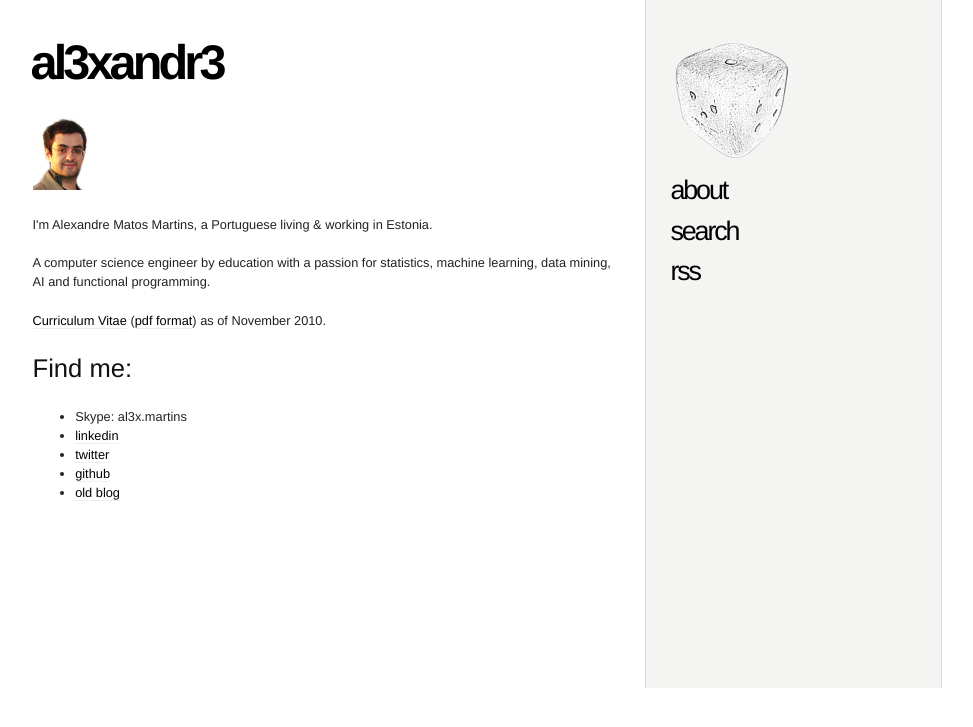
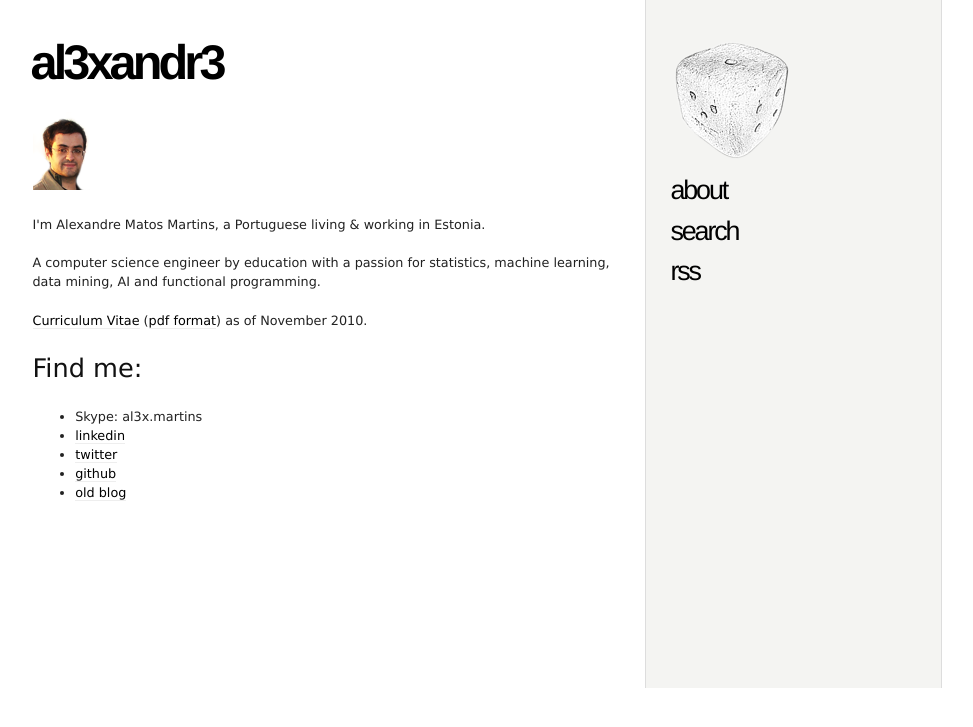
Before and after one commit to al3xandr3/al3xandr3.github.io, a Jekyll site: the page built from pages/al3xandr3.html, in a window 1280 px wide. Shown: the top 727 px of the page, without its empty margins (174-1147 px from the left). Built offline with Jekyll 4.4.1, drawn with Linux system fonts in a browser that asks for light colours; nearby versions of some CDN libraries.

Commit message:
new font

```diff
--- a/_config.yml
+++ b/_config.yml
@@ -6,4 +6,4 @@ author: al3xandr3
 title: al3xandr3
 keywords: programming, probabilities, machine learning, alexandre martins, al3xandr3
 url: http://al3xandr3.github.com
-paginate: 6
+paginate: 5
--- a/css/site.css
+++ b/css/site.css
@@ -18,6 +18,7 @@ body {
     margin-left:1px;
     margin-top:1px;
     min-height: 45em;
+    font-family: "Geneva";
 }
 
 #header {
```
